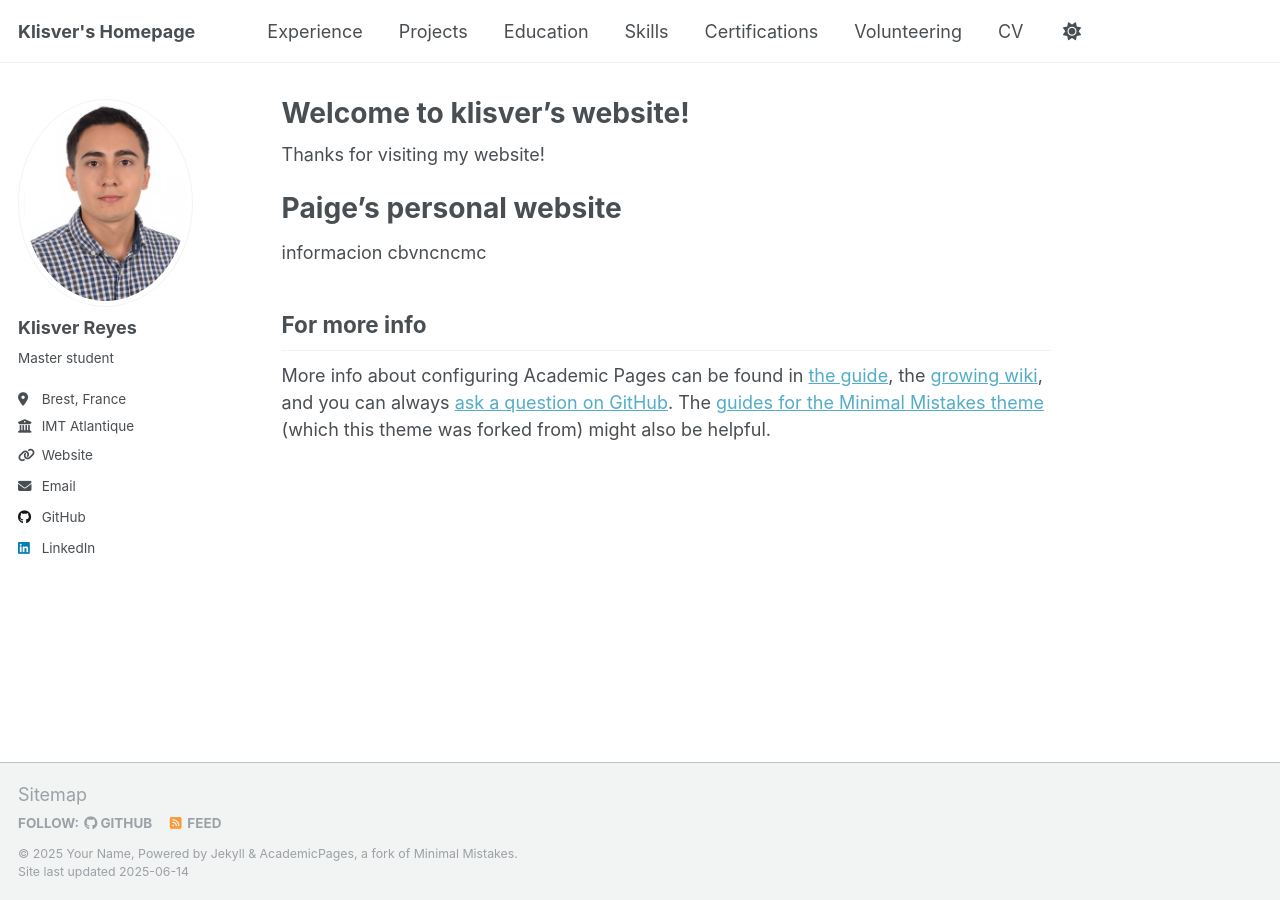
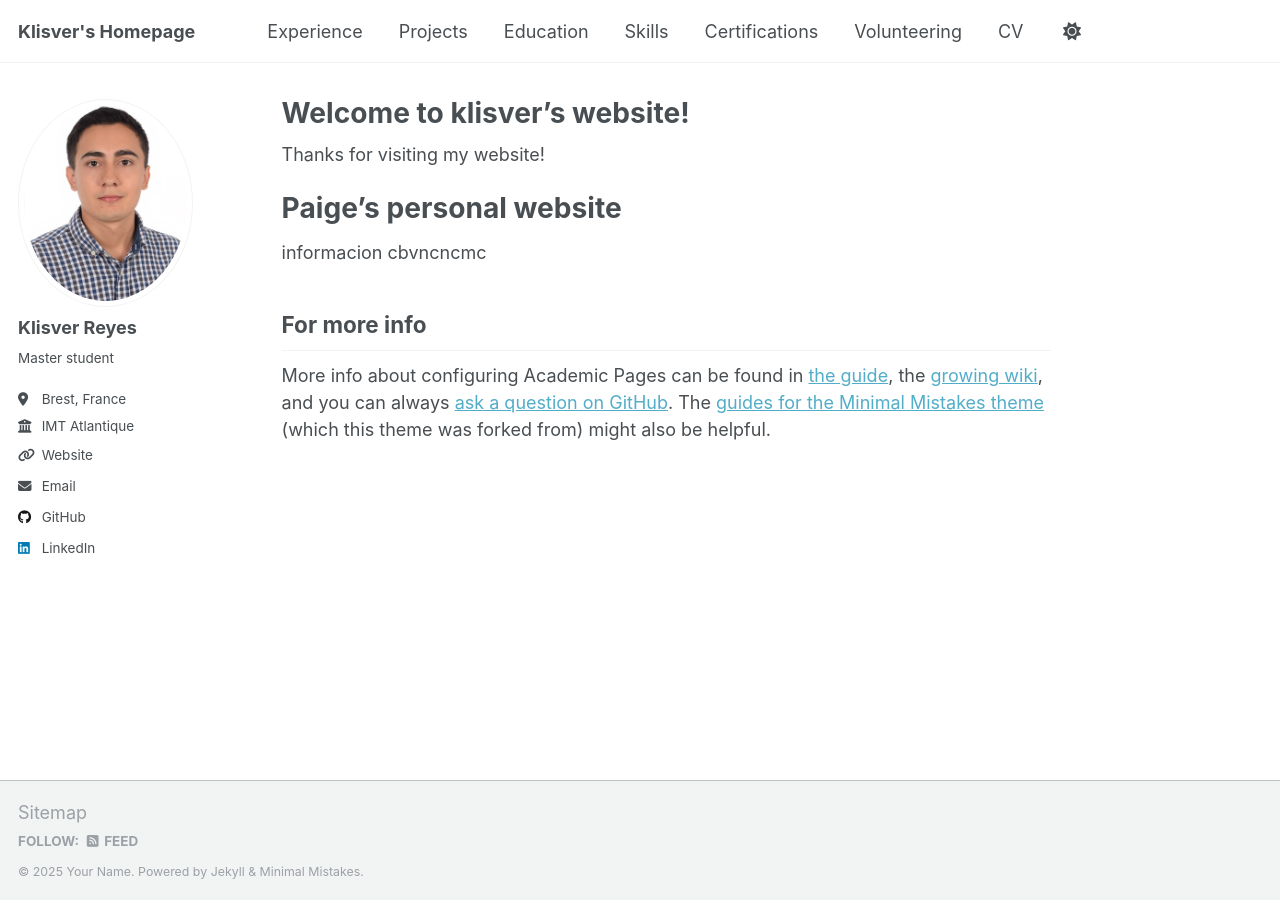
Before and after one commit to Klisver-Reyes/Klisver-Reyes.github.io, a Jekyll site: the page built from _pages/about.md, in a window 1280 px wide. Built offline with Jekyll 4.4.1, drawn with Linux system fonts in a browser that asks for light colours.

Commit message:
Update footer.html

```diff
--- a/_includes/footer.html
+++ b/_includes/footer.html
@@ -1,25 +1,21 @@
-{% include base_path %}
-
-{% if site.author.github or site.author.bitbucket or site.atom_feed.hide != true %}
 <div class="page__footer-follow">
   <ul class="social-icons">
     {% if site.data.ui-text[site.locale].follow_label %}
       <li><strong>{{ site.data.ui-text[site.locale].follow_label }}</strong></li>
     {% endif %}
-    {% if site.author.github %}
-      <li><a href="http://github.com/{{ site.author.github }}"><i class="fab fa-github" aria-hidden="true"></i> GitHub</a></li>
+
+    {% if site.footer.links %}
+      {% for link in site.footer.links %}
+        {% if link.label and link.url %}
+          <li><a href="{{ link.url }}" rel="nofollow noopener noreferrer"><i class="{{ link.icon | default: 'fas fa-link' }}" aria-hidden="true"></i> {{ link.label }}</a></li>
+        {% endif %}
+      {% endfor %}
     {% endif %}
-    {% if site.author.bitbucket %}
-      <li><a href="http://bitbucket.org/{{ site.author.bitbucket }}"><i class="fab fa-bitbucket" aria-hidden="true"></i> Bitbucket</a></li>
-    {% endif %}
-    {% if site.atom_feed.hide != true %}
-    <li><a href="{% if site.atom_feed.path %}{{ site.atom_feed.path }}{% else %}{{ base_path }}/feed.xml{% endif %}"><i class="fa fa-fw fa-rss-square" aria-hidden="true"></i> {{ site.data.ui-text[site.locale].feed_label | default: "Feed" }}</a></li>
-    {% endif %}
+
+    {% unless site.atom_feed.hide %}
+      <li><a href="{% if site.atom_feed.path %}{{ site.atom_feed.path }}{% else %}{{ '/feed.xml' | relative_url }}{% endif %}"><i class="fas fa-fw fa-rss-square" aria-hidden="true"></i> {{ site.data.ui-text[site.locale].feed_label | default: "Feed" }}</a></li>
+    {% endunless %}
   </ul>
 </div>
-{% endif %}
 
-<div class="page__footer-copyright">
-  &copy; {{ site.time | date: '%Y' }} {{ site.name | default: site.title }}, {{ site.data.ui-text[site.locale].powered_by | default: "Powered by" }} <a href="http://jekyllrb.com" rel="nofollow">Jekyll</a> &amp; <a href="https://github.com/academicpages/academicpages.github.io">AcademicPages</a>, a fork of <a href="https://mademistakes.com/work/minimal-mistakes-jekyll-theme/" rel="nofollow">Minimal Mistakes</a>.<br />
-  Site last updated {{ "now" | date: '%Y-%m-%d' %}}
-</div>
+<div class="page__footer-copyright">&copy; {{ site.time | date: '%Y' }} {{ site.name | default: site.title }}. {{ site.data.ui-text[site.locale].powered_by | default: "Powered by" }} <a href="https://jekyllrb.com" rel="nofollow">Jekyll</a> &amp; <a href="https://mademistakes.com/work/minimal-mistakes-jekyll-theme/" rel="nofollow">Minimal Mistakes</a>.</div>
```
